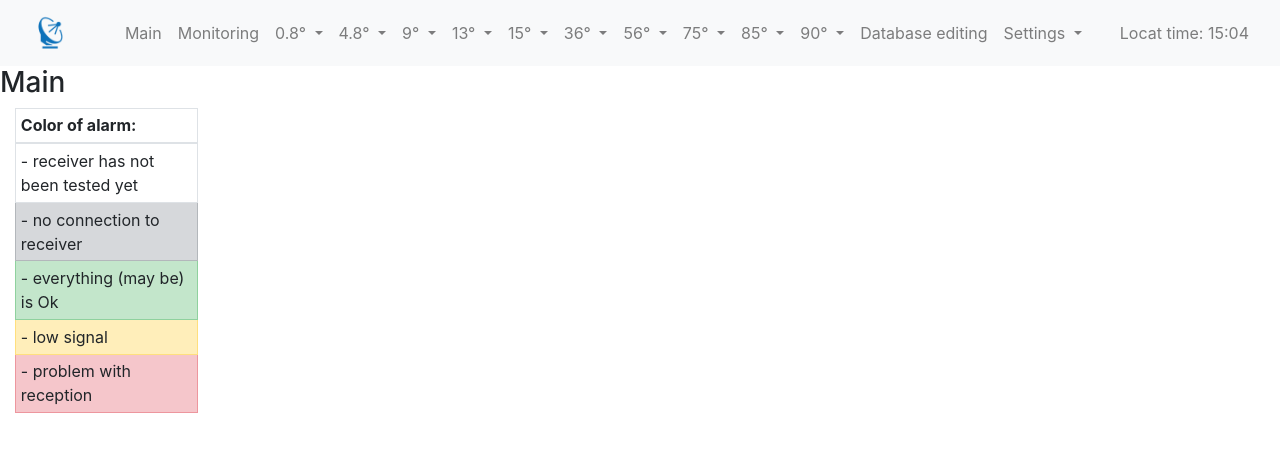
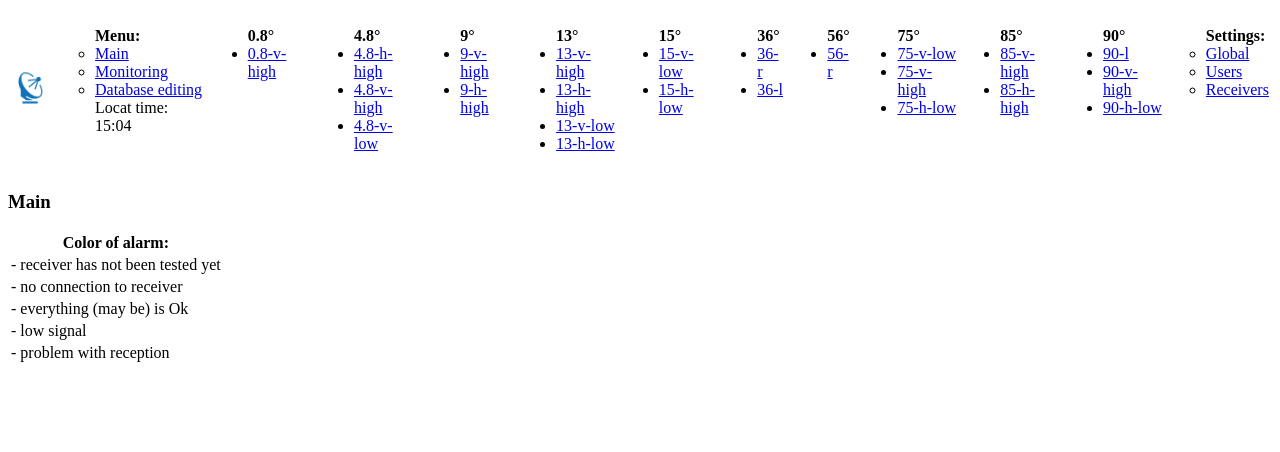
Before and after one commit to dmshch/web-app-srm-service, a Flask app: page / in a window 1280 px wide. Shown: the top 452 px of the page. Run offline with Flask 2, Linux system fonts and the light colour scheme; some libraries are stand-ins or nearby versions.

Commit message:
new design

```diff
--- /dev/null
+++ b/requirements.txt
@@ -0,0 +1,6 @@
+click==7.1.2
+Flask==1.1.2
+itsdangerous==1.1.0
+Jinja2==2.11.3
+MarkupSafe==1.1.1
+Werkzeug==1.0.1
--- a/templates/index.html
+++ b/templates/index.html
@@ -4,180 +4,143 @@
 	<meta charset="utf-8">
 	<title>Receivers monitoring</title>
 	<link rel="icon" href="/static/favicon.png" type="image/png">
-    <meta name="viewport" content="width=device-width, initial-scale=1">
-
-	<script src="https://code.jquery.com/jquery-3.5.1.slim.min.js" integrity="sha384-DfXdz2htPH0lsSSs5nCTpuj/zy4C+OGpamoFVy38MVBnE+IbbVYUew+OrCXaRkfj" crossorigin="anonymous"></script>
-	<script src="https://cdn.jsdelivr.net/npm/popper.js@1.16.1/dist/umd/popper.min.js" integrity="sha384-9/reFTGAW83EW2RDu2S0VKaIzap3H66lZH81PoYlFhbGU+6BZp6G7niu735Sk7lN" crossorigin="anonymous"></script>
-	<script src="https://stackpath.bootstrapcdn.com/bootstrap/4.5.2/js/bootstrap.min.js" integrity="sha384-B4gt1jrGC7Jh4AgTPSdUtOBvfO8shuf57BaghqFfPlYxofvL8/KUEfYiJOMMV+rV" crossorigin="anonymous"></script>
-
-	<link rel="stylesheet" href="https://stackpath.bootstrapcdn.com/bootstrap/4.5.2/css/bootstrap.min.css" integrity="sha384-JcKb8q3iqJ61gNV9KGb8thSsNjpSL0n8PARn9HuZOnIxN0hoP+VmmDGMN5t9UJ0Z" crossorigin="anonymous">
-
 </head>
 <body>
 <header>
-      <nav class="navbar navbar-expand-sm bg-light navbar-light">
-		<div class="container-fluid">
+	<nav>
+		<table>
+			<tbody>
+				<tr>
 
-			<a class="navbar-brand" href="/">
+					<td>
+						<a href="/">
 							<img src="/static/image/media.png"" alt="logo" style="width:40px;">
 						</a>
+					</td>
 
-			<ul class="navbar-nav">
-
-				<li class="nav-item">
-					<a class="nav-link" href="/">Main</a>
-				</li>
-
-				<li class="nav-item">
-					<a class="nav-link" href="/satellite/monitoring">Monitoring</a>
-				</li>
+					<td valign=top>
+						<ul>
+							<b>Menu:</b>
+							<li type="circle"><a href="/">Main</a></li>
+							<li type="circle"><a href="/satellite/monitoring">Monitoring</a></li>
+							<li type="circle"><a href="/receivers">Database editing</a></li>
+							Locat time: {{time}}
+						</ul>
+					</td>
 
 					<!-- Dropdown -->
-				<li class="nav-item dropdown">
-				  <a class="nav-link dropdown-toggle" href="#" id="navbardrop" data-toggle="dropdown">
-					0.8&deg;
-				  </a>
-				  <div class="dropdown-menu">
-					<a class="dropdown-item" href="/satellite/0.8-v-high">0.8-v-high</a>
-				  </div>
-				</li>
+					<td valign=top>
+						<ul>
+							<b>0.8&deg;</b>
+							<li><a href="/satellite/0.8-v-high">0.8-v-high</a></li>
+						</ul>
+					</td>
 
 				<!-- Dropdown -->
-				<li class="nav-item dropdown">
-				  <a class="nav-link dropdown-toggle" href="#" id="navbardrop" data-toggle="dropdown">
-					4.8&deg;
-				  </a>
-				  <div class="dropdown-menu">
-					<a class="dropdown-item" href="/satellite/4.8-h-high">4.8-h-high</a>
-					<a class="dropdown-item" href="/satellite/4.8-v-high">4.8-v-high</a>
-					<a class="dropdown-item" href="/satellite/4.8-v-low">4.8-v-low</a>
-				  </div>
-				</li>
+					<td valign=top>
+						<ul>
+							<b>4.8&deg;</b>
+							<li><a href="/satellite/4.8-h-high">4.8-h-high</a></li>
+							<li><a href="/satellite/4.8-v-high">4.8-v-high</a></li>
+							<li><a href="/satellite/4.8-v-low">4.8-v-low</a></li>
+						</ul>
+					</td>
 
 				<!-- Dropdown -->
-				<li class="nav-item dropdown">
-				  <a class="nav-link dropdown-toggle" href="#" id="navbardrop" data-toggle="dropdown">
-					9&deg;
-				  </a>
-				  <div class="dropdown-menu">
-					<a class="dropdown-item" href="/satellite/9-v-high">9-v-high</a>
-					<a class="dropdown-item" href="/satellite/9-h-high">9-h-high</a>
-				  </div>
-				</li>
+					<td valign=top>
+						<ul>
+							<b>9&deg;</b>
+							<li><a href="/satellite/9-v-high">9-v-high</a></li>
+							<li><a href="/satellite/9-h-high">9-h-high</a></li>
+						</ul>
+					</td>
 
 				<!-- Dropdown -->
-				<li class="nav-item dropdown">
-				  <a class="nav-link dropdown-toggle" href="#" id="navbardrop" data-toggle="dropdown">
-					13&deg;
-				  </a>
-				  <div class="dropdown-menu">
-					<a class="dropdown-item" href="/satellite/13-v-high">13-v-high</a>
-					<a class="dropdown-item" href="/satellite/13-h-high">13-h-high</a>
-					<a class="dropdown-item" href="/satellite/13-v-low">13-v-low</a>
-					<a class="dropdown-item" href="/satellite/13-h-low">13-h-low</a>
-				  </div>
-				</li>
+					<td valign=top>
+						<ul>
+							<b>13&deg;</b>
+							<li><a href="/satellite/13-v-high">13-v-high</a></li>
+							<li><a href="/satellite/13-h-high">13-h-high</a></li>
+							<li><a href="/satellite/13-v-low">13-v-low</a></li>
+							<li><a href="/satellite/13-h-low">13-h-low</a></li>
+						</ul>
+					</td>
 
 				<!-- Dropdown -->
-				<li class="nav-item dropdown">
-				  <a class="nav-link dropdown-toggle" href="#" id="navbardrop" data-toggle="dropdown">
-					15&deg;
-				  </a>
-				  <div class="dropdown-menu">
-					<a class="dropdown-item" href="/satellite/15-v-low">15-v-low</a>
-					<a class="dropdown-item" href="/satellite/15-h-low">15-h-low</a>
-				  </div>
-				</li>
+					<td valign=top>
+						<ul>
+							<b>15&deg;</b>
+							<li><a href="/satellite/15-v-low">15-v-low</a></li>
+							<li><a href="/satellite/15-h-low">15-h-low</a></li>
+						</ul>
+					</td>
 
 				<!-- Dropdown -->
-				<li class="nav-item dropdown">
-				  <a class="nav-link dropdown-toggle" href="#" id="navbardrop" data-toggle="dropdown">
-					36&deg;
-				  </a>
-				  <div class="dropdown-menu">
-					<a class="dropdown-item" href="/satellite/36-r">36-r</a>
-					<a class="dropdown-item" href="/satellite/36-l">36-l</a>
-				  </div>
-				</li>
+					<td valign=top>
+						<ul>
+							<b>36&deg;</b>
+							<li><a href="/satellite/36-r">36-r</a></li>
+							<li><a href="/satellite/36-l">36-l</a></li>
+						</ul>
+					</td>
 
 				<!-- Dropdown -->
-				<li class="nav-item dropdown">
-				  <a class="nav-link dropdown-toggle" href="#" id="navbardrop" data-toggle="dropdown">
-					56&deg;
-				  </a>
-				  <div class="dropdown-menu">
-					<a class="dropdown-item" href="/satellite/56-r">56-r</a>
-				  </div>
-				</li>
+					<td valign=top>
+						<ul>
+							<b>56&deg;</b>
+							<li><a href="/satellite/56-r">56-r</a></li>
+						</ul>
+					</td>
 
 				<!-- Dropdown -->
-				<li class="nav-item dropdown">
-				  <a class="nav-link dropdown-toggle" href="#" id="navbardrop" data-toggle="dropdown">
-					75&deg;
-				  </a>
-				  <div class="dropdown-menu">
-					<a class="dropdown-item" href="/satellite/75-v-low">75-v-low</a>
-					<a class="dropdown-item" href="/satellite/75-v-high">75-v-high</a>
-					<a class="dropdown-item" href="/satellite/75-h-low">75-h-low</a>
-				  </div>
-				</li>
+					<td valign=top>
+						<ul>
+							<b>75&deg;</b>
+							<li><a href="/satellite/75-v-low">75-v-low</a></li>
+							<li><a href="/satellite/75-v-high">75-v-high</a></li>
+							<li><a href="/satellite/75-h-low">75-h-low</a></li>
+						</ul>
+					</td>
 
 				<!-- Dropdown -->
-				<li class="nav-item dropdown">
-				  <a class="nav-link dropdown-toggle" href="#" id="navbardrop" data-toggle="dropdown">
-					85&deg;
-				  </a>
-				  <div class="dropdown-menu">
-					<a class="dropdown-item" href="/satellite/85-v-high">85-v-high</a>
-					<a class="dropdown-item" href="/satellite/85-h-high">85-h-high</a>
-				  </div>
-				</li>
+					<td valign=top>
+						<ul>
+							<b>85&deg;</b>
+							<li><a href="/satellite/85-v-high">85-v-high</a></li>
+							<li><a href="/satellite/85-h-high">85-h-high</a></li>
+						</ul>
+					</td>
 
 				<!-- Dropdown -->
-				<li class="nav-item dropdown">
-				  <a class="nav-link dropdown-toggle" href="#" id="navbardrop" data-toggle="dropdown">
-					90&deg;
-				  </a>
-				  <div class="dropdown-menu">
-					<a class="dropdown-item" href="/satellite/90-l">90-l</a>
-					<a class="dropdown-item" href="/satellite/90-v-high">90-v-high</a>
-					<a class="dropdown-item" href="/satellite/90-h-low">90-h-low</a>
-				  </div>
-				</li>
-
-				<li class="nav-item">
-					<a class="nav-link" href="/receivers">Database editing</a>
-				</li>
-
-				<!--li class="nav-item">
-					<a class="nav-link" href="/settings">Settings</a>
-				</li-->
+					<td valign=top>
+						<ul>
+							<b>90&deg;</b>
+							<li><a href="/satellite/90-l">90-l</a></li>
+							<li><a href="/satellite/90-v-high">90-v-high</a></li>
+							<li><a href="/satellite/90-h-low">90-h-low</a></li>
+						</ul>
+					</td>
 
 				<!-- Dropdown -->
-				<li class="nav-item dropdown">
-				  <a class="nav-link dropdown-toggle" href="#" id="navbardrop" data-toggle="dropdown">
-					Settings
-				  </a>
-				  <div class="dropdown-menu">
-					<a class="dropdown-item" href="/settings/global">Global</a>
-					<a class="dropdown-item" href="/settings/users">Users</a>
-					<a class="dropdown-item" href="/settings/receivers">Receivers</a>
-				  </div>
-				</li>
+					<td valign=top>
+						<ul>
+							<b>Settings:</b>
+							<li type="circle"><a href="/settings/global">Global</a></li>
+							<li type="circle"><a href="/settings/users">Users</a></li>
+							<li type="circle"><a href="/settings/receivers">Receivers</a></li>
+						</ul>
+					</td>
 
-			</ul>
-			<ul class="nav navbar-nav navbar-right">
-				<span class="navbar-text">
-					Locat time: {{time}}
-				</span>
-			</ul>
-		</div>
+				</tr>
+			</tbody>
+		</table>
+
 </nav>
 </header>
 <main>
 <section>
     <h3>{{name}}</h3>
-        <!--  -->
+    <!-- -->
 		{% if name == 'Main' %}
 		{% include 'main.html' %}
 		{% elif name == 'Receivers' %}
--- a/templates/main.html
+++ b/templates/main.html
@@ -1,39 +1,24 @@
-<div class="container-fluid">
-  <div class="row">
-    <div class="col-sm-2">
-		<table class="table table-bordered table-sm">
-
+		<table>
 			<thead>
 				<tr>
 					<th> Color of alarm: </th>
 				</tr>
 			</thead>
-
 			<tbody>
 				<tr>
 					<td> - receiver has not been tested yet</td>
 				</tr>
-
-				<tr class="table-secondary">
+				<tr>
 					<td> - no connection to receiver</td>
 				</tr>
-
-				<tr class="table-success">
+				<tr>
 					<td> - everything (may be) is Ok</td>
 				</tr>
-
-				<tr class="table-warning">
+				<tr>
 					<td> - low signal</td>
 				</tr>
-
-				<tr class="table-danger">
+				<tr>
 					<td> - problem with reception</td>
 				</tr>
-
 			</tbody>
-
 		</table>
-	</div>
-    <div class="col-sm-10"></div>
-  </div>
-</div>
--- a/web-app-srm-service.py
+++ b/web-app-srm-service.py
@@ -6,6 +6,7 @@ from flask import redirect, url_for
 from flask import render_template
 from flask import flash
 import datetime
+import json
 
 app = Flask(__name__)
 
```
Also changed, not shown: 1 other file. Lines whose indentation alone changed are shown as unchanged.
